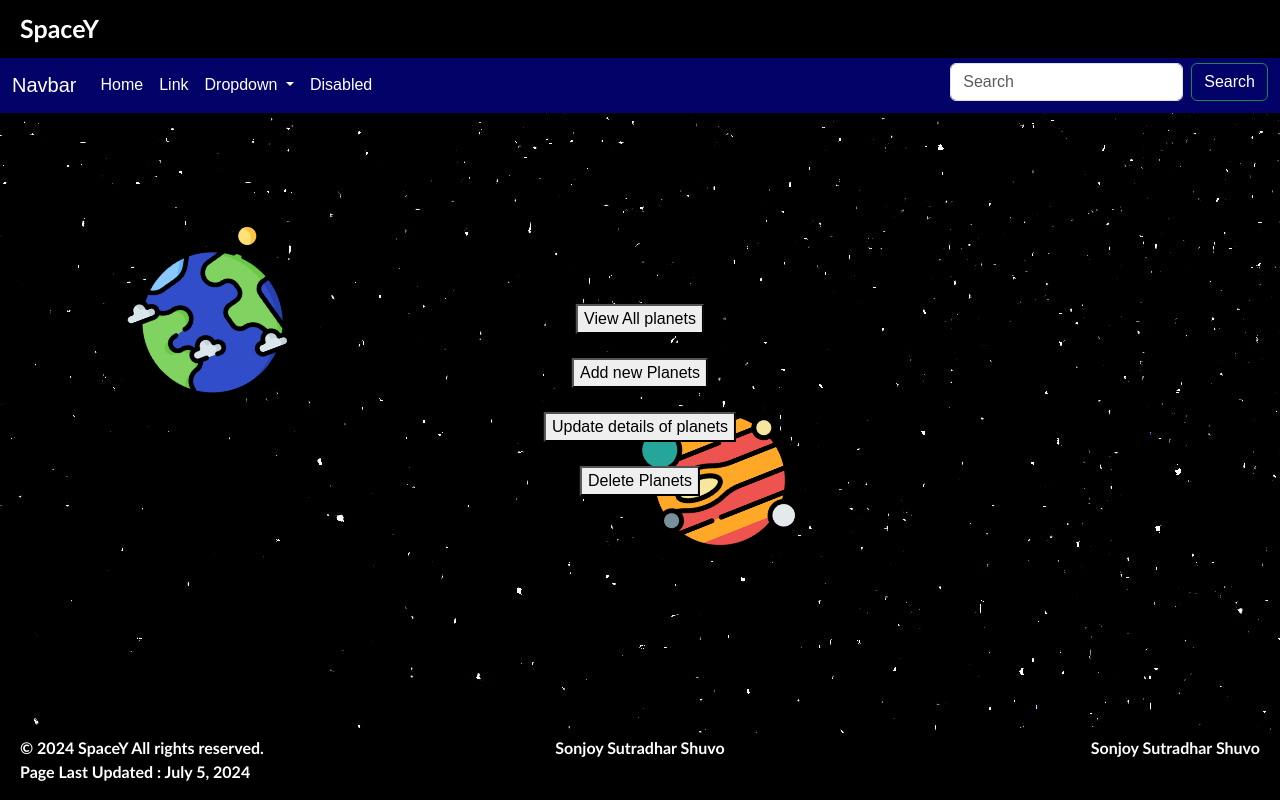
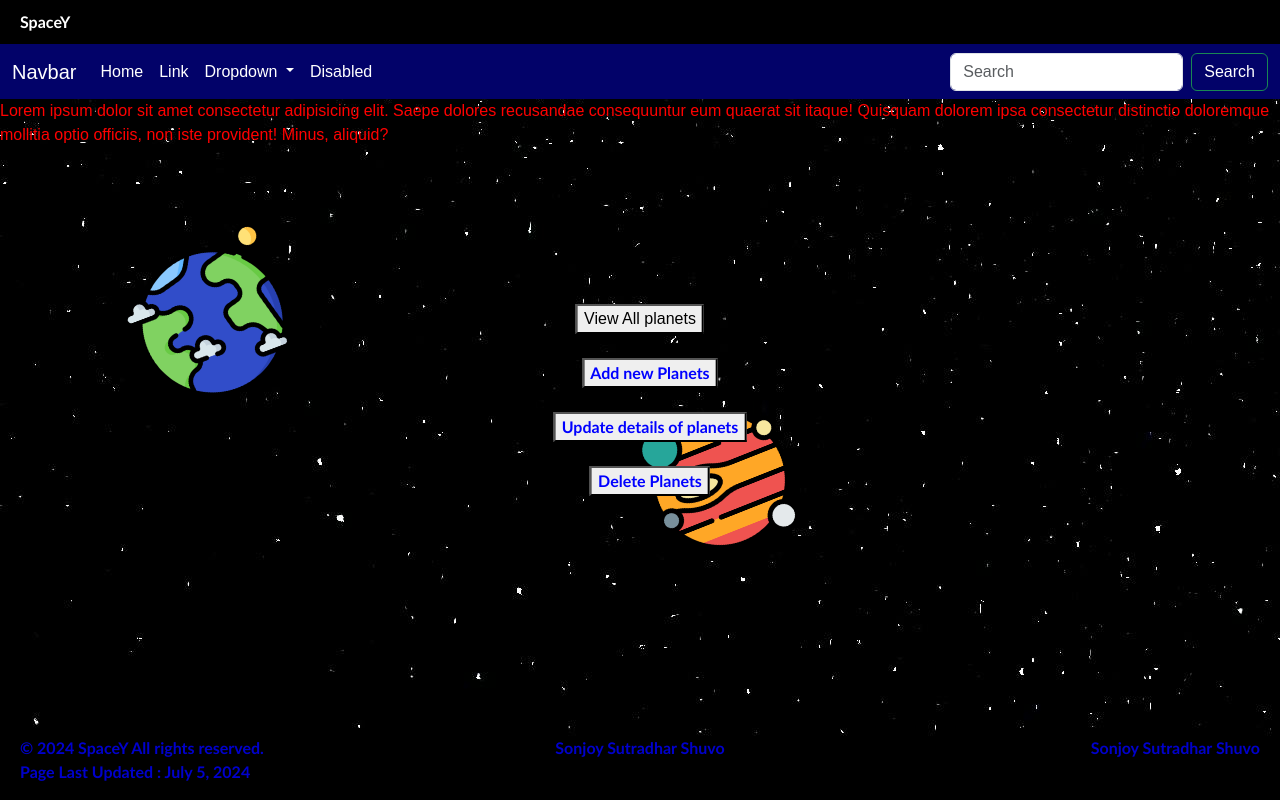
Before and after one commit to shuvosonjoy/web_lab_project, a PHP site: page / in a window 1280 px wide. Run offline with PHP 8.4, Linux system fonts and the light colour scheme; data that the repository does not hold is empty.

Commit message:
rest will be done later

```diff
--- a/config.php
+++ b/config.php
@@ -10,7 +10,7 @@
         die("connection Faild :".mysqli_connect_error());
     }
     else{
-        echo "<script>alert('DB connected!!!')</script>";
+        // echo "<script>alert('DB connected!!!')</script>";
     }
 
 
--- a/index.php
+++ b/index.php
@@ -16,6 +16,8 @@ if ($result->num_rows > 0) {
 <!DOCTYPE html>
 <html lang="en">
 <head>
+
+
     <meta charset="UTF-8">
     <meta name="viewport" content="width=device-width, initial-scale=1.0">
     <title>Space Jam Inspired</title>
@@ -33,7 +35,8 @@ if ($result->num_rows > 0) {
     <header>
    <div class="logo">SpaceY</div>
     </header>
-    <nav class="navbar navbar-expand-lg navbar-darkblue navbar-custom-height">
+
+   <nav class="navbar navbar-expand-lg navbar-darkblue navbar-custom-height">
   <div class="container-fluid">
     <a class="navbar-brand" href="#">Navbar</a>
     <button class="navbar-toggler" type="button" data-bs-toggle="collapse" data-bs-target="#navbarSupportedContent" aria-controls="navbarSupportedContent" aria-expanded="false" aria-label="Toggle navigation">
@@ -74,14 +77,18 @@ if ($result->num_rows > 0) {
 
     <div class="content">
         <button id="viewPlanetsButton">View All planets</button><br><br>
-        <button id="addPlanetButton">Add new Planets</button><br><br>
-        <button id="updatePlanetButton">Update details of planets</button><br><br>
-        <button id="deletePlanetButton">Delete Planets</button>
+        <button id="addPlanetButton" class = "addPlanetButton">Add new Planets</button><br><br>
+        <button id="updatePlanetButton" class = "updatePlanetButton">Update details of planets</button><br><br>
+        <button id="deletePlanetButton" class = "deletePlanetButton">Delete Planets</button>
     </div>
 
-    <div class="planet planet1" id="planet1"></div>
+    <div class="planet planet1" id="planet1" ></div>
     <div class="planet planet2" id="planet2"></div>
     <div class="planet planet3" id="planet3"></div>
+
+
+
+<p class="page2">Lorem ipsum dolor sit amet consectetur adipisicing elit. Saepe dolores recusandae consequuntur eum quaerat sit itaque! Quisquam dolorem ipsa consectetur distinctio doloremque mollitia optio officiis, non iste provident! Minus, aliquid? </p>
 
     <?php if(isset($_SESSION['message'])): ?>
         <div class="message"><?php echo $_SESSION['message']; unset($_SESSION['message']); ?></div>
--- a/styles.css
+++ b/styles.css
@@ -3,6 +3,7 @@ body, html {
     margin: 0;
     font-family: Arial, sans-serif;
     background-image: url('/images/background.jpg'); /* Black background */
+    scroll-behavior: smooth;
 }
 .logo{
     font-family: 'Trebuchet MS', sans-serif;
@@ -10,7 +11,36 @@ body, html {
     margin-left: 20px;
     font-weight: bold;
 }
+.page2{
 
+    color: red;
+    z-index: 100;
+    display:flex;
+    flex-direction: column;
+}
+.addPlanetButton{
+    font-family: 'Trebuchet MS', sans-serif;
+    font-size: 20;
+    margin-left: 20px;
+    font-weight: bold;
+    color: blue;
+
+}
+.updatePlanetButton{
+    font-family: 'Trebuchet MS', sans-serif;
+    font-size: 20;
+    margin-left: 20px;
+    font-weight: bold;
+    color: blue;
+}
+.deletePlanetButton{
+    font-family: 'Trebuchet MS', sans-serif;
+    font-size: 20;
+    margin-left: 20px;
+    font-weight: bold;
+    color: blue;
+
+}
 .navbar-darkblue {
     background-color: hsl(240, 96%, 21%); /* Dark blue color */
     color: #fff; /* White text color */
@@ -20,7 +50,7 @@ body, html {
 }
 
 .search-form {
-    margin-top: 10px; /* Adjust this value to move the search box down */
+ /* wanted to add margin */
   }
 
 
@@ -119,16 +149,17 @@ body, html {
 }
 
 .close {
-    color: #aaa;
+    color:hsl(240, 96%, 21%);
     float: right;
     font-size: 28px;
     font-weight: bold;
     cursor: pointer;
+    margin-left: 90%;
 }
 
 .close:hover,
 .close:focus {
-    color: #000;
+    color: #ff0808;
     text-decoration: none;
     cursor: pointer;
 }
@@ -158,6 +189,7 @@ footer {
     justify-content: space-between;
     width: 100%;
     padding: 0 20px;
+    color: hsl(240, 100%, 40%); ;
 }
 
 .footer-section {
```
